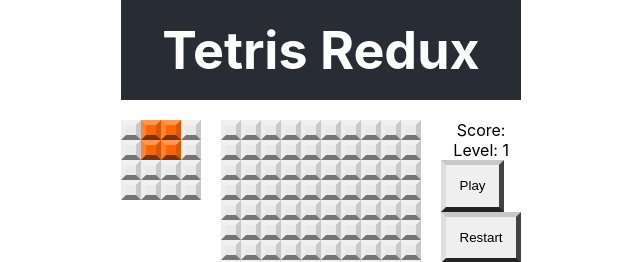
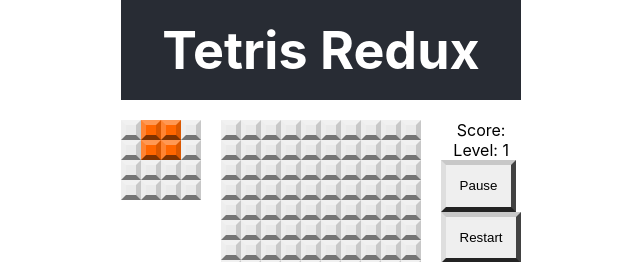
Before and after one commit to miguelquispe/react-redux-tetris-app, a React (Create React App) app: page / in a window 1280 px wide. Shown: the top 262 px of the page, without its empty margins (319-959 px from the left). Built offline with nearby package versions, Linux system fonts and the light colour scheme.

Commit message:
feat: Added connection for score board

```diff
--- a/src/components/ScoreBoard.jsx
+++ b/src/components/ScoreBoard.jsx
@@ -1,10 +1,30 @@
+import { useDispatch, useSelector } from "react-redux";
+import { pause, restart, resume } from "../slices/gameSlice";
+
 const ScoreBoard = (props) => {
+  const dispatch = useDispatch();
+  const game = useSelector(state => state.game);
+  const {score, isRunning, gameOver} = game;
+
+  const handleClick = () => {
+    if (gameOver) return;
+    if (isRunning) {
+      dispatch(pause())
+    } else {
+      dispatch(resume())
+    }
+  }
+
+  const handleRestart = () => {
+    dispatch(restart());
+  }
+
   return (
     <div className="score-board">
       <div>Score: {props?.score}</div>
       <div>Level: 1</div>
-      <button className="score-board-button" onClick={(e) => {}}>Play</button>
-      <button className="score-board-button" onClick={(e) => {}}>Restart</button>
+      <button className="score-board-button" onClick={handleClick}>{isRunning ? 'Pause': 'Play'}</button>
+      <button className="score-board-button" onClick={handleRestart}>Restart</button>
     </div>
   );
 }
```
